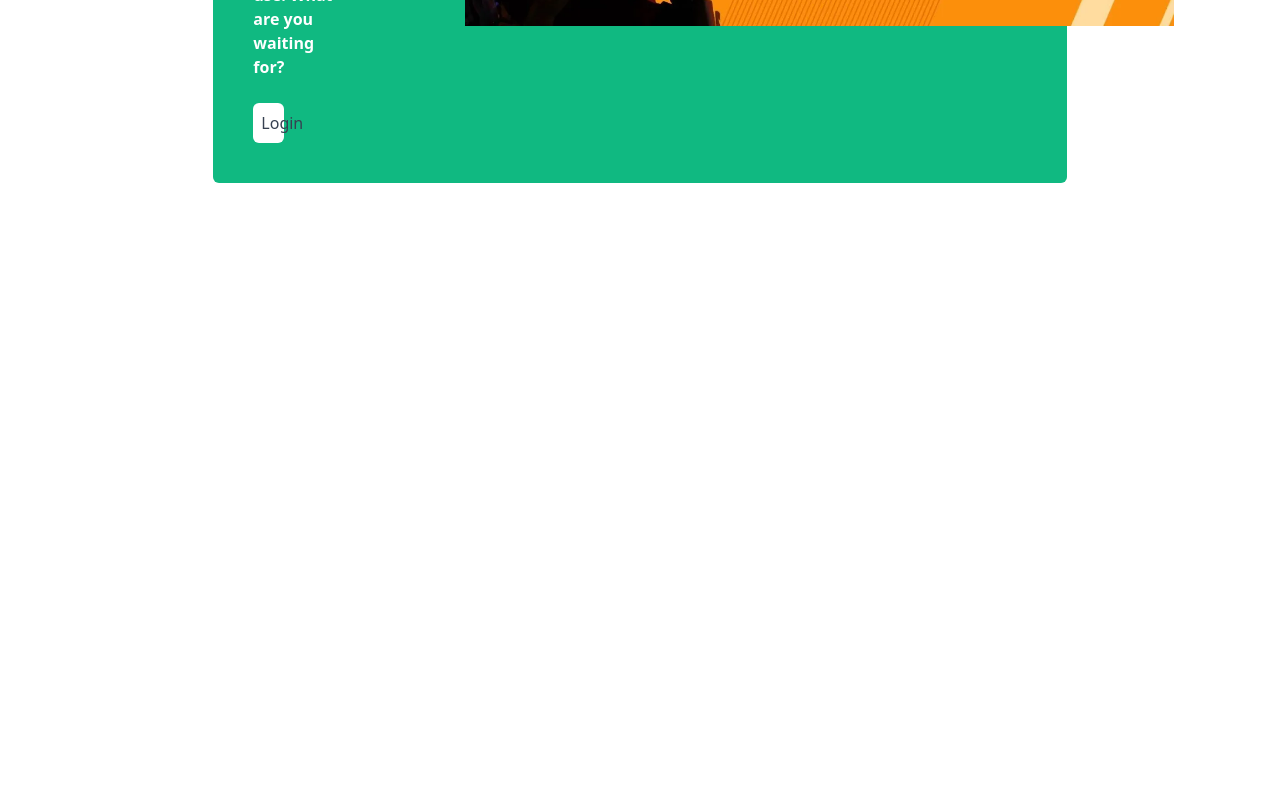
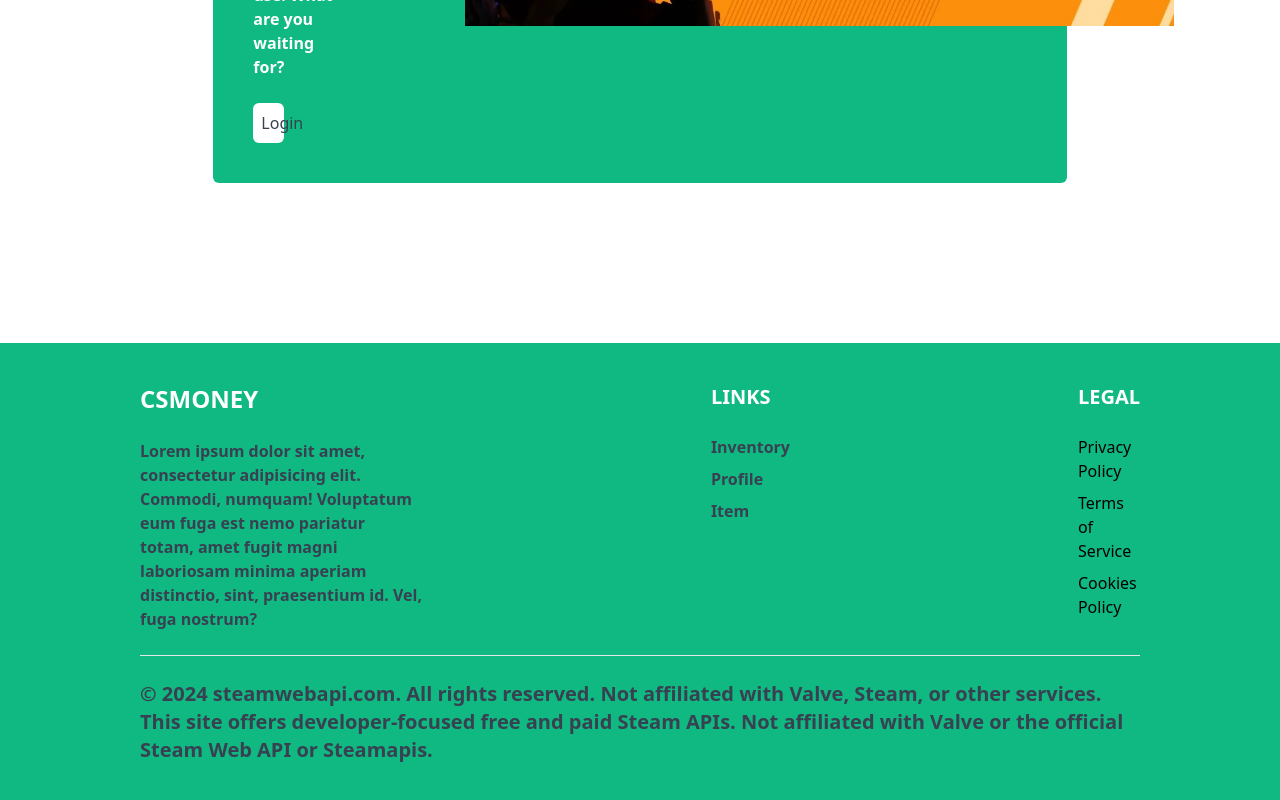
Before and after one commit to darkfos/CSMoneyCheckClient, a React (Create React App) app in the folder csmoney/: page / in a window 1280 px wide. Shown: the part 4169-4969 px from the top of the page. Before the commit the page ends 4352 px from the top, so only its background shows below. Built offline with nearby package versions, Linux system fonts and the light colour scheme.

Commit message:
add: footer component

```diff
--- a/csmoney/src/App.js
+++ b/csmoney/src/App.js
@@ -9,6 +9,7 @@ import IconBlog from "./static/images/comment-alt-edit_9821493.png"
 import IConGun from "./static/images/gun_750067.png"
 import Cs3Image from "./static/images/CS2-3.jpg"
 import { Accordion, AccordionDetails, AccordionSummary } from "@mui/material";
+import FooterComponent from "./compontents/footer/FooterComponent";
 import CustomBtn from "./compontents/buttons/CustomButton";
 import "./static/styles/index.css"
 
@@ -167,6 +168,7 @@ function App() {
           <img src={Cs3Image} className="w-11/12 rounded-t-lg relative left-10 top-10"/>
         </div>
       </main>
+      <FooterComponent />
     </Fragment>
   );
 }
--- /dev/null
+++ b/csmoney/src/compontents/footer/FooterComponent.jsx
@@ -0,0 +1,55 @@
+
+function FooterComponent() {
+    const themeColor = localStorage.getItem("theme");
+    return <footer className={themeColor === "primary" ? "bg-primary mt-40 p-10" : ""}>
+        <div className="flex flex-row gap-72 w-10/12 m-auto">
+            <div>
+                <h2 className={themeColor === "primary" ? "text-white font-bold text-2xl": ""}>CSMONEY</h2>
+                <br />
+                <p className={themeColor === "primary" ? "text-primary_text font-bold text-md": ""}>Lorem ipsum dolor sit amet, consectetur adipisicing elit. Commodi, numquam! Voluptatum eum fuga est nemo pariatur totam, amet fugit magni laboriosam minima aperiam distinctio, sint, praesentium id. Vel, fuga nostrum?</p>
+            </div>
+            <div>
+                <h2 className={themeColor === "primary" ? "text-white font-bold text-xl": ""}>LINKS</h2>
+                <br />
+                <nav className="list-none flex flex-col gap-2">
+                    <li>
+                        <a href="" className={themeColor === "primary" ? "text-primary_text font-bold text-md": ""}>Inventory</a>
+                    </li>
+                    <li>
+                        <a href="" className={themeColor === "primary" ? "text-primary_text font-bold text-md": ""}>Profile</a>
+                    </li>
+                    <li>
+                        <a href="" className={themeColor === "primary" ? "text-primary_text font-bold text-md": ""}>Item</a>
+                    </li>
+                </nav>
+            </div>
+            <div>
+                <h2 className={themeColor === "primary" ? "text-white font-bold text-xl": ""}>LEGAL</h2>
+                <br />
+                <nav className="list-none flex flex-col gap-2">
+                    <li>
+                        <a href="">Privacy Policy</a>
+                    </li>
+                    <li>
+                        <a href="">Terms of Service</a>
+                    </li>
+                    <li>
+                        <a href="">Cookies Policy</a>
+                    </li>
+                </nav>
+            </div>
+        </div>
+        <div className="w-10/12 m-auto">
+            <br />
+            <hr />
+            <br />
+            <p className={themeColor === "primary" ? "text-primary_text font-bold text-xl": ""}>
+                © 2024 steamwebapi.com. All rights reserved. Not affiliated with Valve, Steam, or other services.
+                This site offers developer-focused free and paid Steam APIs.
+                Not affiliated with Valve or the official Steam Web API or Steamapis.
+            </p>
+        </div>
+    </footer>
+}
+
+export default FooterComponent;
```
